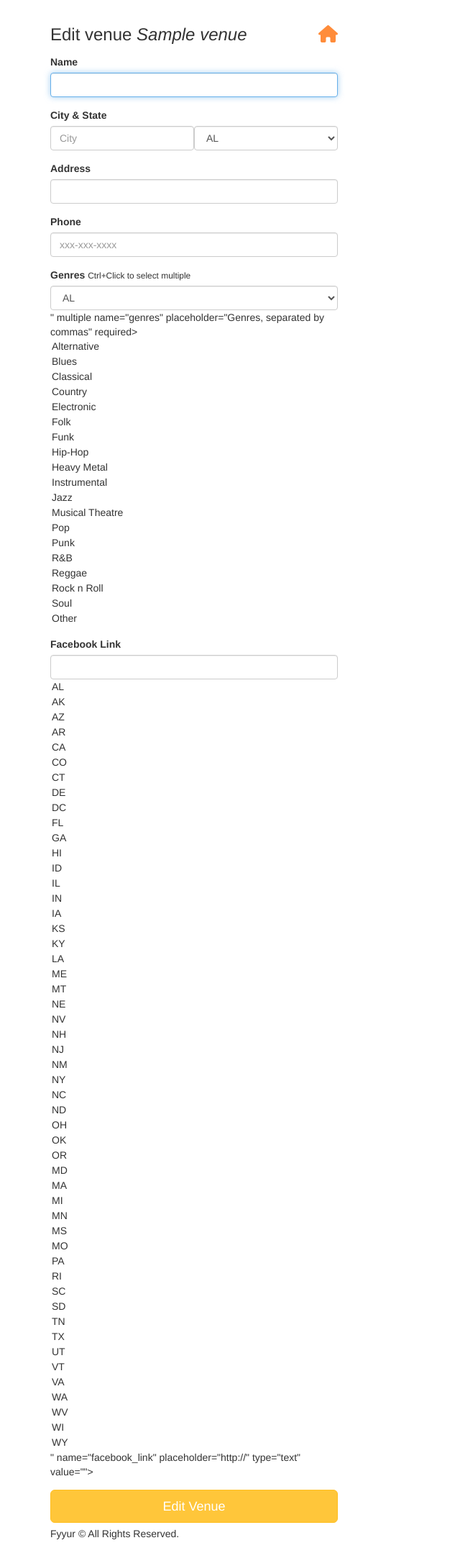
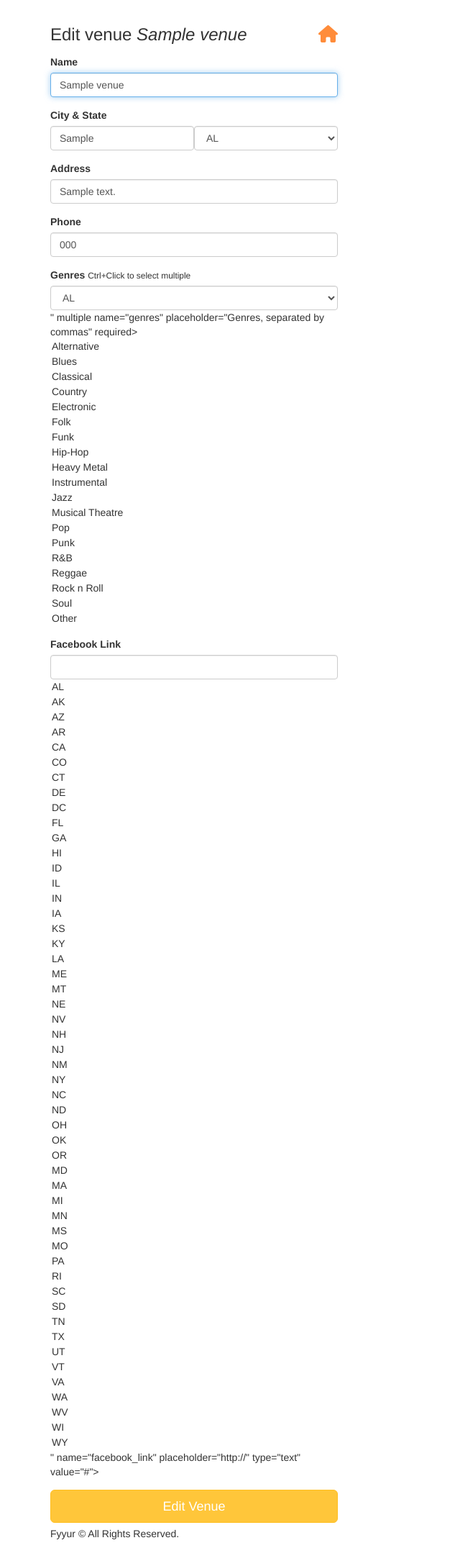
Before and after one commit to denistsoi/01_fyyur, a Flask app: page /venues/1/edit in a window 1280 px wide. Shown: the part 60-2236 px from the top of the page at 72% size, without its empty margins (0-640 px from the left). Run offline with Flask 2, Linux system fonts and the light colour scheme; tables that the repository leaves empty hold one stand-in row (values such as "Sample post"); some libraries are stand-ins or nearby versions.

Commit message:
ADD: edit/update artist/venue;

```diff
--- a/app.py
+++ b/app.py
@@ -76,6 +76,8 @@ class Venue(db.Model):
         "id": self.id,
         "name": self.name,
         "genres": self.genres,
+        "city": self.city,
+        "state": self.state,
         "address": self.address,
         "phone": self.phone,
         "website": self.website,
@@ -134,16 +136,16 @@ class Artist(db.Model):
         "seeking_venue": self.seeking_venue,
         "seeking_description": self.seeking_description,
         "upcoming_shows": [{
-          "artist_id": show.artist_id,
-          "artist_name": show.artist.name,
-          "artist_image_link": show.artist.image_link,
+          "venue_id": show.venue_id,
+          "venue_name": show.venue.name,
+          "venue_image_link": show.venue.image_link,
           "start_time": show.start_time.strftime("%m/%d/%Y, %H:%M")
         } for show in upcoming_shows.all()],
         "upcoming_shows_count": upcoming_shows.count(),
         "past_shows": [{
-          "artist_id": show.artist_id,
-          "artist_name": show.artist.name,
-          "artist_image_link": show.artist.image_link,
+          "venue_id": show.venue_id,
+          "venue_name": show.venue.name,
+          "venue_image_link": show.venue.image_link,
           "start_time": show.start_time.strftime("%m/%d/%Y, %H:%M")
         } for show in past_shows.all()],
         "past_shows_count": past_shows.count()
@@ -306,6 +308,25 @@ def edit_artist(artist_id):
 def edit_artist_submission(artist_id):
   # TODO: take values from the form submitted, and update existing
   # artist record with ID <artist_id> using the new attributes
+  try:
+      artist = Artist.query.filter_by(id = artist_id).first()
+
+      artist.name = request.form["name"]
+      artist.city = request.form["city"]
+      artist.state = request.form["state"]
+      artist.phone = request.form["phone"]
+      artist.genres = request.form.getlist("genres")
+      artist.facebook_link = request.form["facebook_link"]
+
+      db.session.commit()
+      # on successful db insert, flash success
+      flash('Artist ' + request.form['name'] + ' was succesfully edited!')
+  except:
+      flash('An error occurred. Artist ' +
+            request.form['name'] + "could not be listed")
+      db.session.rollback()
+  finally:
+      db.session.close()
 
   return redirect(url_for('show_artist', artist_id=artist_id))
 
@@ -317,9 +338,29 @@ def edit_venue(venue_id):
 
 @app.route('/venues/<int:venue_id>/edit', methods=['POST'])
 def edit_venue_submission(venue_id):
-  # TODO: take values from the form submitted, and update existing
-  # venue record with ID <venue_id> using the new attributes
+  try:
+      venue = Venue.query.filter_by(id = venue_id).first()
+
+      venue.name = request.form["name"]
+      venue.city = request.form["city"]
+      venue.state = request.form["state"]
+      venue.address = request.form["address"]
+      venue.phone = request.form["phone"]
+      venue.genres = request.form.getlist("genres")
+      venue.facebook_link = request.form["facebook_link"]
+
+      db.session.commit()
+      # on successful db insert, flash success
+      flash('Venue ' + request.form['name'] + ' was succesfully edited!')
+  except:
+      flash('An error occurred. Venue ' +
+            request.form['name'] + "could not be listed")
+      db.session.rollback()
+  finally:
+      db.session.close()
+
   return redirect(url_for('show_venue', venue_id=venue_id))
+
 
 #  ----------------------------------------------------------------
 #  Create Artist
@@ -372,7 +413,6 @@ def shows():
     "venue_name": Venue.query.filter_by(id=show.venue_id).one().name,
     "start_time": show.start_time.strftime("%m/%d/%Y, %H:%M")
   } for show in Show.query.order_by("start_time").all()]
-  print(shows)
   return render_template('pages/shows.html', shows=shows)
 
 @app.route('/shows/create')
--- a/config.py
+++ b/config.py
@@ -9,5 +9,4 @@ DEBUG = True
 # Connect to the database
 
 
-# TODO IMPLEMENT DATABASE URL
 SQLALCHEMY_DATABASE_URI = 'postgres://denistsoi@localhost:5432/fyyur'
--- a/forms.py
+++ b/forms.py
@@ -188,7 +188,6 @@ class ArtistForm(Form):
         'image_link'
     )
     genres = SelectMultipleField(
-        # TODO implement enum restriction
         'genres', validators=[DataRequired()],
         choices=[
             ('Alternative', 'Alternative'),
@@ -213,8 +212,5 @@ class ArtistForm(Form):
         ]
     )
     facebook_link = StringField(
-        # TODO implement enum restriction
         'facebook_link', validators=[URL()]
     )
-
-# TODO IMPLEMENT NEW ARTIST FORM AND NEW SHOW FORM
--- a/templates/forms/edit_venue.html
+++ b/templates/forms/edit_venue.html
@@ -6,26 +6,26 @@
       <h3 class="form-heading">Edit venue <em>{{ venue.name }}</em> <a href="{{ url_for('index') }}" title="Back to homepage"><i class="fa fa-home pull-right"></i></a></h3>
       <div class="form-group">
         <label for="name">Name</label>
-        {{ form.name(class_ = 'form-control', autofocus = true) }}
+        {{ form.name(class_ = 'form-control', autofocus = true, value = venue.name) }}
       </div>
       <div class="form-group">
           <label>City & State</label>
           <div class="form-inline">
             <div class="form-group">
-              {{ form.city(class_ = 'form-control', placeholder='City', autofocus = true) }}
+              {{ form.city(class_ = 'form-control', placeholder='City', autofocus = true, value = venue.city) }}
             </div>
             <div class="form-group">
-              {{ form.state(class_ = 'form-control', placeholder='State', autofocus = true) }}
+              {{ form.state(class_ = 'form-control', placeholder='State', autofocus = true, value = venue.state) }}
             </div>
           </div>
       </div>
       <div class="form-group">
         <label for="address">Address</label>
-        {{ form.address(class_ = 'form-control', autofocus = true) }}
+        {{ form.address(class_ = 'form-control', autofocus = true, value = venue.address) }}
       </div>
       <div class="form-group">
           <label for="phone">Phone</label>
-          {{ form.phone(class_ = 'form-control', placeholder='xxx-xxx-xxxx', autofocus = true) }}
+          {{ form.phone(class_ = 'form-control', placeholder='xxx-xxx-xxxx', autofocus = true, value = venue.phone) }}
         </div>
       <div class="form-group">
         <label for="genres">Genres</label>
@@ -33,8 +33,8 @@
         {{ form.genres(class_ = 'form-control', placeholder='Genres, separated by commas', id=form.state, autofocus = true) }}
       </div>
       <div class="form-group">
-          <label for="genres">Facebook Link</label>
-          {{ form.facebook_link(class_ = 'form-control', placeholder='http://', id=form.state, autofocus = true) }}
+          <label for="facebook_link">Facebook Link</label>
+          {{ form.facebook_link(class_ = 'form-control', placeholder='http://', id=form.state, autofocus = true, value = venue.facebook_link) }}
         </div>
       <input type="submit" value="Edit Venue" class="btn btn-primary btn-lg btn-block">
     </form>
--- a/templates/layouts/main.html
+++ b/templates/layouts/main.html
@@ -75,6 +75,17 @@
                   aria-label="Search">
               </form>
               {% endif %}
+
+              {% if (request.endpoint == 'shows') or
+                (request.endpoint == 'search_shows') %}
+              <form class="search" method="post" action="/shows/search">
+                <input class="form-control"
+                  type="search"
+                  name="search_term"
+                  placeholder="Find a show"
+                  aria-label="Search">
+              </form>
+              {% endif %}
             </li>
           </ul>
           <ul class="nav navbar-nav">
--- a/templates/pages/shows.html
+++ b/templates/pages/shows.html
@@ -2,7 +2,7 @@
 {% block title %}Fyyur | Shows{% endblock %}
 {% block content %}
 <div class="row shows">
-    {%for show in shows %}
+    {% for show in shows %}
     <div class="col-sm-4">
         <div class="tile tile-show">
             <img src="{{ show.artist_image_link }}" alt="Artist Image" />
```
Also changed, not shown: templates/forms/edit_artist.html (+6 -6 lines).
